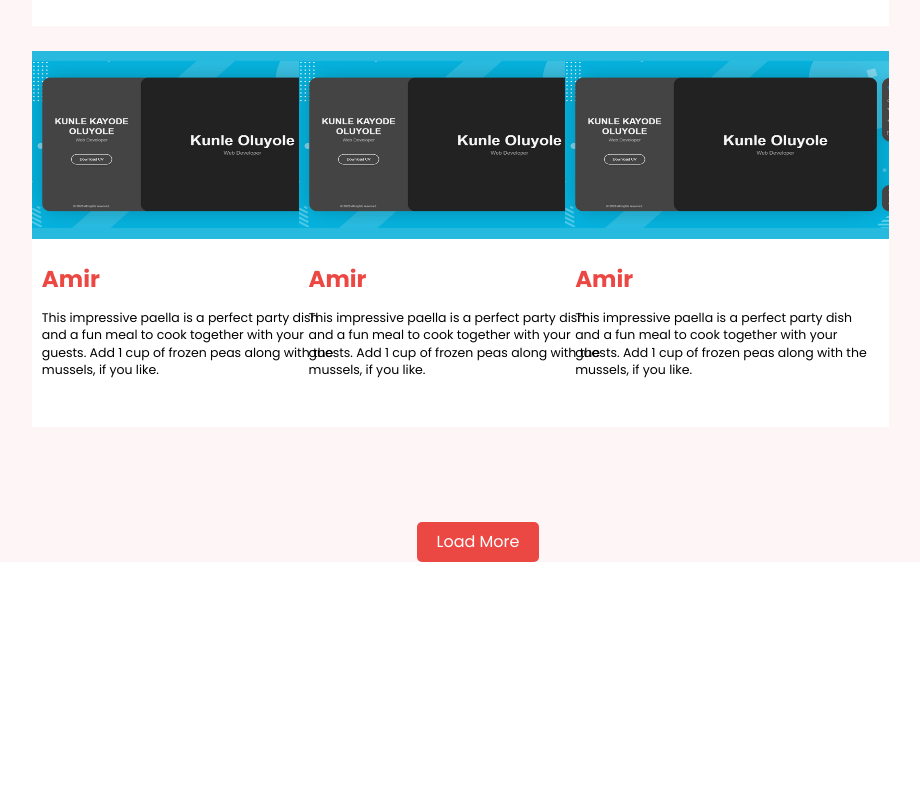
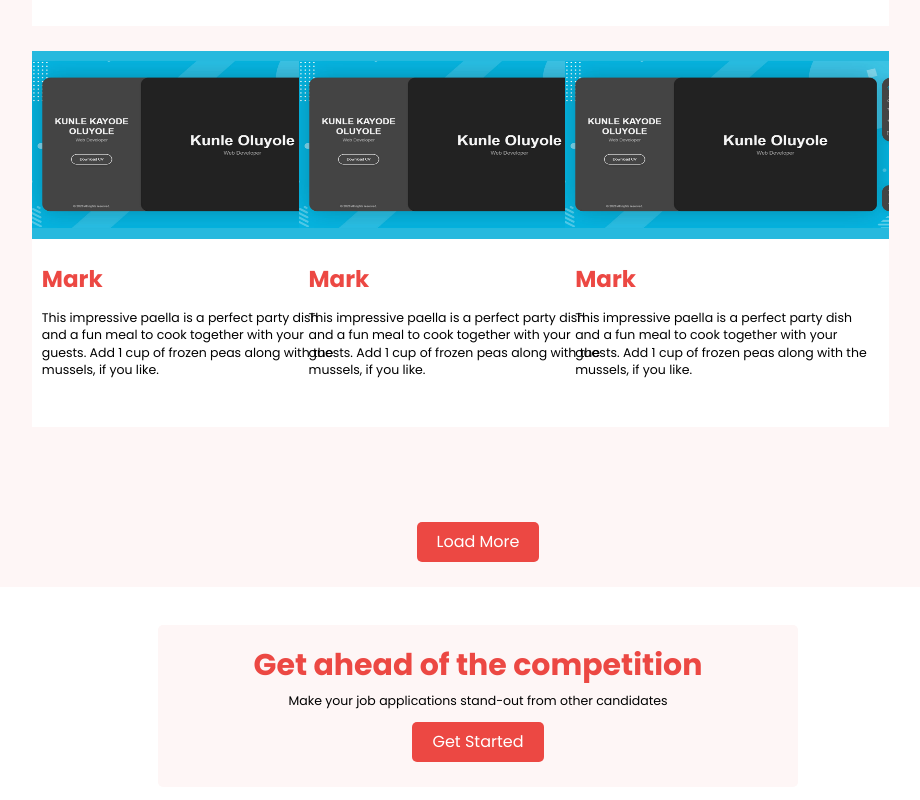
Before and after one commit to RizwanAhmed3000/Tech-expert-job-finders-frontend, a React (Vite) app in the folder client/: page / in a window 1280 px wide. Shown: the part 881-1681 px from the top of the page, without its empty margins (162-1082 px from the left). Before the commit the page ends 1443 px from the top, so only its background shows below. Built offline with nearby package versions, Linux system fonts and the light colour scheme.

Commit message:
Get Ahead Banner

```diff
--- /dev/null
+++ b/client/src/components/GetAheadBanner.jsx
@@ -0,0 +1,19 @@
+import React from 'react'
+
+const GetAheadBanner = () => {
+  return (
+    <div className='w-full bg-white flex justify-center mt-10'>
+        <div className='w-2/4 bg-coral-light text-center m-5 p-10 rounded-lg'>
+            <h1 className='text-5xl text-theme-red font-bold'>Get ahead of the competition</h1>
+            <p className='m-5 text-xl'>Make your job applications stand-out from other candidates</p>
+            <button className="text-[1.6rem] leading-[1.6rem] relative z-10 bg-theme-red text-white px-[2rem] py-[1.2rem] rounded-lg transition-all overflow-hidden before:content-[''] before:absolute before:z-[-1] before:top-0 before:left-0 before:w-full before:h-full before:bg-theme-yellow before:translate-x-[-100%] before:translate-y-[100%] before:rounded-lg hover:before:translate-x-[0%] hover:before:translate-y-[0%] before:transition-all before:duration-300">
+          Get Started
+        </button>
+
+        </div>
+
+    </div>
+  )
+}
+
+export default GetAheadBanner
--- a/client/src/components/WebsiteTemplateComp.jsx
+++ b/client/src/components/WebsiteTemplateComp.jsx
@@ -19,7 +19,7 @@ const WebsiteTemplateComp = ({ imgUrl, name, desc }) => {
         <Card.Body className="p-[10px] flex justify-between flex-col h-1/2">
           <div className="group-hover/item:-translate-y-[3rem] relative duration-300 ease-out z-10 ">
             <Card.Title className="text-theme-red text-[2.3rem] font-bold my-5">
-              {name}
+              {'Mark'}
             </Card.Title>
             <Card.Text className="text-theme-black text-xl my-4 mb-[0]">
               {desc}
@@ -28,7 +28,7 @@ const WebsiteTemplateComp = ({ imgUrl, name, desc }) => {
           <div className="">
             <Button
               variant="primary"
-              className="text-white text-lg group-hover/item:text-theme-red duration-300 ease-out -translate-y-4"
+              className="text-white  text-lg group-hover/item:text-theme-red duration-300 ease-out -translate-y-4"
             >
               View Template <ArrowForwardIcon />
             </Button>
--- a/client/src/pages/WebsiteTemplate.jsx
+++ b/client/src/pages/WebsiteTemplate.jsx
@@ -1,6 +1,7 @@
 import React from "react";
 import Navbar from "../components/Navbar";
 import WebsiteTemplateComp from "../components/WebsiteTemplateComp";
+import GetAheadBanner from "../components/GetAheadBanner";
 
 const WebsiteTemplate = () => {
   const WebsiteTemplateData = [
@@ -60,7 +61,7 @@ const WebsiteTemplate = () => {
     },
   ];
   return (
-    <div className="w-full relative">
+    <div className="w-full h-screen relative">
 
       <div className="pt-24 bg-white"></div>
       <div className="blogCardCont  grid grid-cols-3 px-96 py-28  place-items-center  bg-coral-light ">
@@ -75,11 +76,12 @@ const WebsiteTemplate = () => {
 
 
       </div>
-      <div className="flex justify-center bg-coral-light b-10">
+      <div className="flex justify-center bg-coral-light pb-10">
       <button className="text-[1.6rem] leading-[1.6rem] relative z-10 bg-theme-red text-white px-[2rem] py-[1.2rem] rounded-lg transition-all overflow-hidden before:content-[''] before:absolute before:z-[-1] before:top-0 before:left-0 before:w-full before:h-full before:bg-theme-yellow before:translate-x-[-100%] before:translate-y-[100%] before:rounded-lg hover:before:translate-x-[0%] hover:before:translate-y-[0%] before:transition-all before:duration-300">
           Load More
         </button>
       </div>
+      <GetAheadBanner/>
     </div>
   );
 };
```
